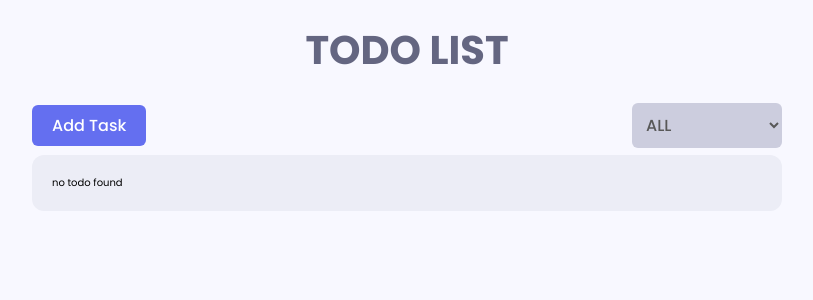
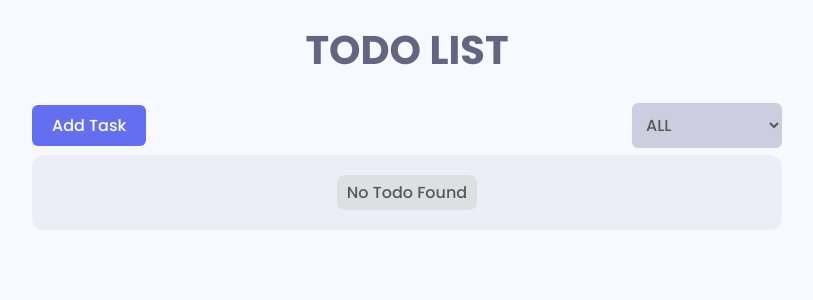
Before and after one commit to BrucelD14/tpa5-toDo_app, a React (Create React App) app in the folder tpa5/: page / in a window 1280 px wide. Shown: the top 300 px of the page, without its empty margins (233-1046 px from the left). Built offline with nearby package versions, Linux system fonts and the light colour scheme.

Commit message:
on working 11

```diff
--- a/tpa5/src/components/AppContent.js
+++ b/tpa5/src/components/AppContent.js
@@ -2,6 +2,26 @@ import React from "react";
 import { useSelector } from "react-redux";
 import TodoItem from "./TodoItem";
 import styles from "../styles/modules/app.module.scss";
+import { motion } from "framer-motion";
+
+const container = {
+  hidden: { opacity: 1 },
+  visible: {
+    opacity: 1,
+    scale: 1,
+    transition: {
+      staggerChildren: 0.2,
+    },
+  },
+};
+
+const child = {
+  hidden: { y: 20, opacity: 0 },
+  visible: {
+    y: 0,
+    opacity: 1,
+  },
+};
 
 function AppContent() {
   const todoList = useSelector((state) => state.todo.todoList);
@@ -17,11 +37,20 @@ function AppContent() {
   });
 
   return (
-    <div className={styles.content__wrapper}>
-      {filteredTodoList && filteredTodoList.length > 0
-        ? filteredTodoList.map((todo) => <TodoItem key={todo.id} todo={todo} />)
-        : "no todo found"}
-    </div>
+    <motion.div
+      className={styles.content__wrapper}
+      variants={container}
+      initial="hidden"
+      animate="visible"
+    >
+      {filteredTodoList && filteredTodoList.length > 0 ? (
+        filteredTodoList.map((todo) => <TodoItem key={todo.id} todo={todo} />)
+      ) : (
+        <motion.p className={styles.emptyText} variants={child}>
+          No Todo Found
+        </motion.p>
+      )}
+    </motion.div>
   );
 }
 
```
